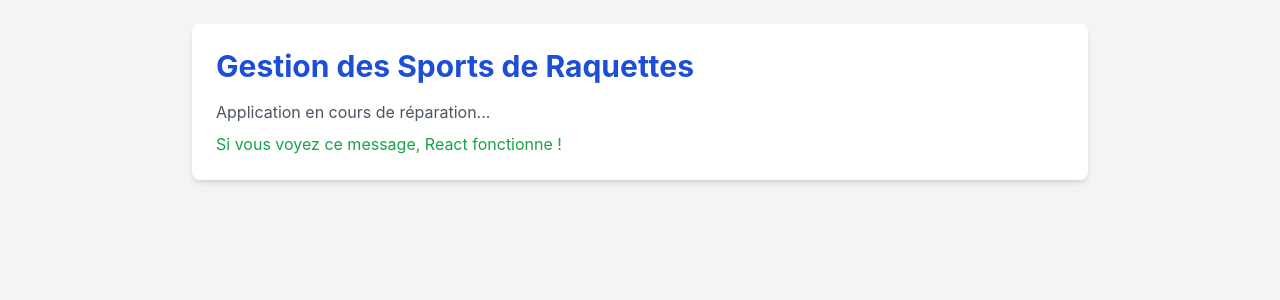
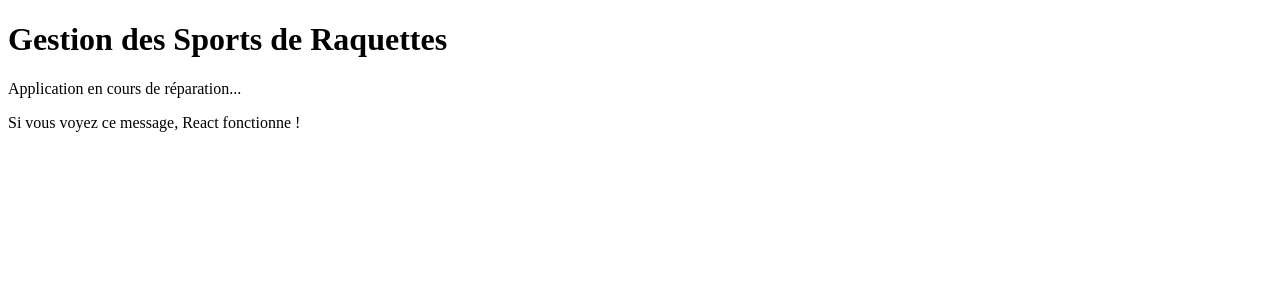
Before and after one commit to EPS-BARLETTA/Sport-de-raquettes-, a React (Vite) app: page / in a window 1280 px wide. Shown: the top 300 px of the page. Built offline with nearby package versions, Linux system fonts and the light colour scheme.

Commit message:
fix: simplify main.jsx to test basic rendering

```diff
--- a/src/main.jsx
+++ b/src/main.jsx
@@ -1,11 +1,6 @@
 import React from 'react';
 import ReactDOM from 'react-dom/client';
 import App from './App';
-import './styles/index.css';
 
 const root = ReactDOM.createRoot(document.getElementById('root'));
-root.render(
-  <React.StrictMode>
-    <App />
-  </React.StrictMode>
-);
+root.render(<App />);
```
